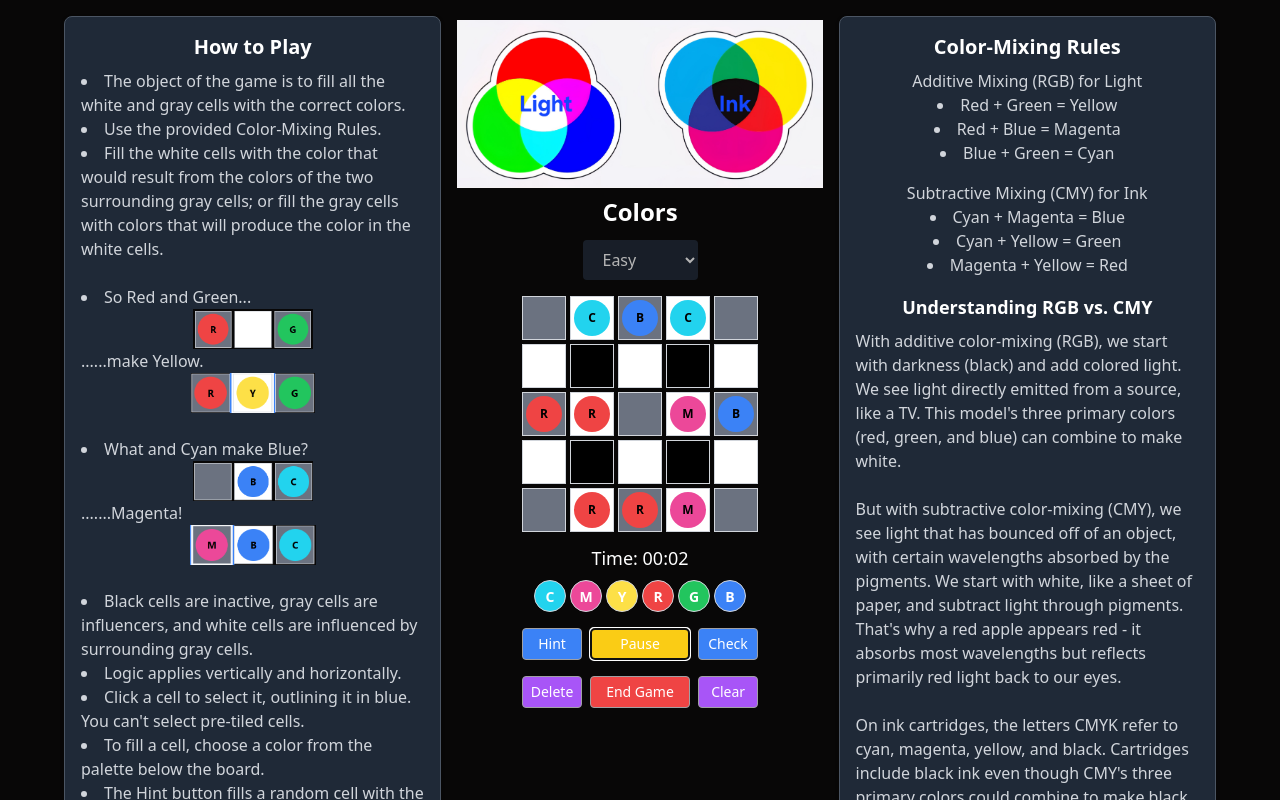
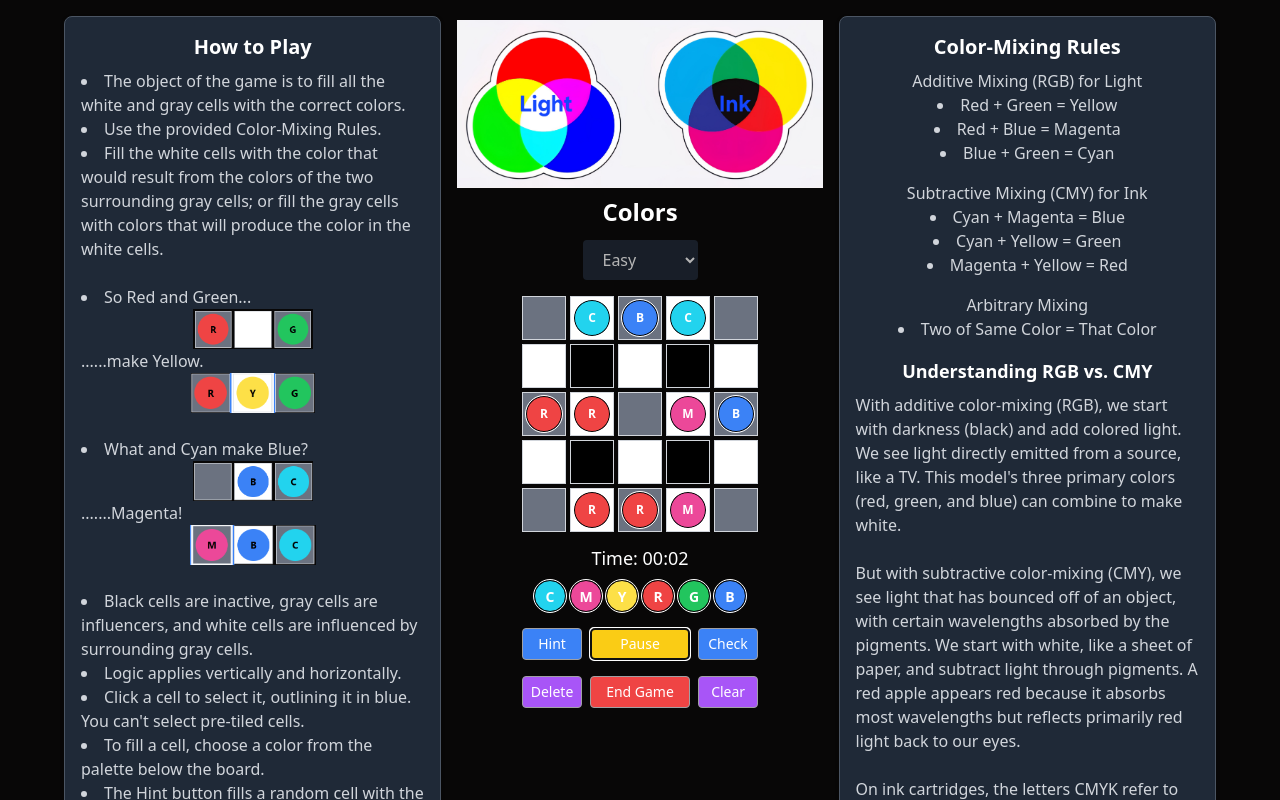
Before and after one commit to schlajo/colors-game, a React (Vite) app: page / in a window 1280 px wide. Both pictures are taken after a click on the button "Start Game". Shown: the top 800 px of the page. Built offline with nearby package versions, Linux system fonts and the light colour scheme.

Commit message:
Created a separate component for the right panel so I could easily adjust all the Mixing Rules for each difficulty level.  I also made some design changes to the tiles.

```diff
--- a/src/App.jsx
+++ b/src/App.jsx
@@ -13,6 +13,7 @@ import Magenta from "./assets/magenta-example.png";
 import BC from "./assets/blue-cyan-example.png";
 import RG from "./assets/red-green-example.png";
 import Yellow from "./assets/yellow-example.png";
+import ColorMixingRules from "./components/ColorMixingRules";
 
 const App = () => {
   const [board, setBoard] = useState(null);
@@ -576,54 +577,10 @@ const App = () => {
         </div>
 
         {/* Right Panel: Color-Mixing Rules */}
-        <div className="instruction-panel lg:w-1/2 w-full text-center mt-2 lg:mt-4 bg-gray-800 p-4 rounded-lg">
-          <h2 className="text-xl font-bold text-white mb-2">
-            Color-Mixing Rules
-          </h2>
-          <ul className="list-disc list-inside mb-4 text-gray-300">
-            Additive Mixing (RGB) for Light
-            <li>Red + Green = Yellow</li>
-            <li>Red + Blue = Magenta</li>
-            <li>Blue + Green = Cyan</li>
-          </ul>
-          <ul className="list-disc list-inside mb-4 text-gray-300">
-            Subtractive Mixing (CMY) for Ink
-            <li>Cyan + Magenta = Blue</li>
-            <li>Cyan + Yellow = Green</li>
-            <li>Magenta + Yellow = Red</li>
-          </ul>
-          {difficulty === "Medium" && (
-            <ul className="list-disc list-inside mb-4 text-gray-300">
-              Arbitrary Mixing
-              <li>Magenta + Blue = Purple</li>
-              <li>Yellow + Red = Orange</li>
-              <li>Cyan + Green = Silver</li>
-              <li>Two of Same Color = That Color</li>
-            </ul>
-          )}
-          <h3 className="text-lg font-bold text-white mb-2">
-            Understanding RGB vs. CMY
-          </h3>
-          <div className="text-gray-300 text-left">
-            <span>
-              With additive color-mixing (RGB), we start with darkness
-              (black) and add colored light. We see light directly emitted from
-              a source, like a TV.  This model's three primary colors (red, green, and
-              blue) can combine to make white.<br></br>
-              <br></br>
-              But with subtractive color-mixing (CMY), we see light that has
-              bounced off of an object, with certain wavelengths absorbed by the
-              pigments. We start with white, like a sheet of paper, and subtract
-              light through pigments. That's why a red apple appears red - it
-              absorbs most wavelengths but reflects primarily red light back to
-              our eyes. <br></br>
-              <br></br>
-              On ink cartridges, the letters CMYK refer to cyan, magenta,
-              yellow, and black. Cartridges include black ink even though CMY's three primary colors could combine to make black.
-            </span>
-          </div>
+
+          <ColorMixingRules difficulty={difficulty} />
         </div>
-      </div>
+
       <div className="w-full text-center text-white mt-8 py-4 bg-gray-900">
         © 2025 Schlajo. All Rights Reserved.
       </div>
--- a/src/components/Cell.jsx
+++ b/src/components/Cell.jsx
@@ -13,23 +13,25 @@ const Cell = ({ cell, onClick, isSelected, glossAnimation }) => {
       className={`cell border border-gray-300 flex items-center justify-center relative
         ${cell.isHole ? "bg-black cursor-default" : cell.isClue ? "cursor-default" : "cursor-pointer"}
         ${!cell.isHole ? (cell.isInfluencer ? "bg-gray-500" : "bg-white") : ""}
-        ${isSelected ? "ring-2 ring-blue-500 ring-offset-2" : ""}
+        ${isSelected ? "ring-4 ring-blue-600" : ""}
         ${glossAnimation ? "animate-gloss" : ""}
       `}
     >
       {cell.color && (
+        <div className="relative bg-gray-900 rounded-full w-[min(8vw,36px)] h-[min(8vw,36px)] flex items-center justify-center">
           <div
             className={`w-[min(8vw,36px)] h-[min(8vw,36px)] rounded-full flex items-center justify-center
-          ${COLOR_CLASSES[cell.color] || "bg-gray-200"}`}
+            ${COLOR_CLASSES[cell.color] || "bg-gray-200"} border border-black thin-white-ring ring-offset-2
+            ${cell.color === "silver" || cell.color === "gold" ? "shine-effect" : ""}`}
           >
             <span
-            className={`text-black font-bold pointer-events-none text-[12px]
-            flex items-center justify-center text-shadow-sm ${
-              cell.color === "black" ? "text-white" : "text-black"
-            }`}
+              className={`font-bold pointer-events-none text-[12px]
+              flex items-center justify-center text-shadow-sm
+              ${cell.color === "white" ? "text-black" : "text-white"}`}
             >
               {COLOR_LABELS[cell.color]}
             </span>
+          </div>
         </div>
       )}
       {cell.isIncorrect && (
--- /dev/null
+++ b/src/components/ColorMixingRules.jsx
@@ -0,0 +1,113 @@
+import React from "react";
+
+const COLOR_MIXING_RULES_BY_DIFFICULTY = {
+  Easy: {
+    additive: [
+      "Red + Green = Yellow",
+      "Red + Blue = Magenta",
+      "Blue + Green = Cyan",
+    ],
+    subtractive: [
+      "Cyan + Magenta = Blue",
+      "Cyan + Yellow = Green",
+      "Magenta + Yellow = Red",
+    ],
+    arbitrary: ["Two of Same Color = That Color"],
+  },
+  Medium: {
+    additive: [
+      "Red + Green = Yellow",
+      "Red + Blue = Magenta",
+      "Blue + Green = Cyan",
+    ],
+    subtractive: [
+      "Cyan + Magenta = Blue",
+      "Cyan + Yellow = Green",
+      "Magenta + Yellow = Red",
+    ],
+    arbitrary: [
+      "Magenta + Blue = Purple",
+      "Yellow + Red = Orange",
+      "Cyan + Green = Silver",
+      "Two of Same Color = That Color",
+    ],
+  },
+  Difficult: {
+    additive: [
+      "Red + Green = Yellow",
+      "Red + Blue = Magenta",
+      "Blue + Green = Cyan",
+      "Red + Green + Blue = White",
+    ],
+    subtractive: [
+      "Cyan + Magenta = Blue",
+      "Cyan + Yellow = Green",
+      "Magenta + Yellow = Red",
+      "Cyan + Magenta + Yellow = Black",
+    ],
+    arbitrary: [
+      "Magenta + Blue = Purple",
+      "Yellow + Red = Orange",
+      "Cyan + Green = Silver",
+      "Red + Yellow + Orange = Gold",
+      "Two of Same Color = That Color",
+    ],
+  },
+};
+
+const ColorMixingRules = ({ difficulty }) => {
+  return (
+    <div className="instruction-panel lg:w-1/2 w-full text-center mt-2 lg:mt-4 bg-gray-800 p-4 rounded-lg">
+      <h2 className="text-xl font-bold text-white mb-2">Color-Mixing Rules</h2>
+      <ul className="list-disc list-inside mb-4 text-gray-300">
+        Additive Mixing (RGB) for Light
+        {COLOR_MIXING_RULES_BY_DIFFICULTY[difficulty].additive.map(
+          (rule, index) => (
+            <li key={`additive-${index}`}>{rule}</li>
+          )
+        )}
+      </ul>
+      <ul className="list-disc list-inside mb-4 text-gray-300">
+        Subtractive Mixing (CMY) for Ink
+        {COLOR_MIXING_RULES_BY_DIFFICULTY[difficulty].subtractive.map(
+          (rule, index) => (
+            <li key={`subtractive-${index}`}>{rule}</li>
+          )
+        )}
+      </ul>
+      <ul className="list-disc list-inside mb-4 text-gray-300">
+        Arbitrary Mixing
+        {COLOR_MIXING_RULES_BY_DIFFICULTY[difficulty].arbitrary.map(
+          (rule, index) => (
+            <li key={`arbitrary-${index}`}>{rule}</li>
+          )
+        )}
+      </ul>
+      <h3 className="text-lg font-bold text-white mb-2">
+        Understanding RGB vs. CMY
+      </h3>
+      <div className="text-gray-300 text-left">
+        <span>
+          With additive color-mixing (RGB), we start with darkness (black) and add
+          colored light. We see light directly emitted from a source, like a TV.
+          This model's three primary colors (red, green, and blue) can combine to
+          make white.
+          <br />
+          <br />
+          But with subtractive color-mixing (CMY), we see light that has bounced
+          off of an object, with certain wavelengths absorbed by the pigments. We
+          start with white, like a sheet of paper, and subtract light through
+          pigments. A red apple appears red because it absorbs most
+          wavelengths but reflects primarily red light back to our eyes.
+          <br />
+          <br />
+          On ink cartridges, the letters CMYK refer to cyan, magenta, yellow, and
+          black. Cartridges include black ink even though CMY's three primary
+          colors could combine to make black.
+        </span>
+      </div>
+    </div>
+  );
+};
+
+export default ColorMixingRules;
--- a/src/components/ColorPalette.jsx
+++ b/src/components/ColorPalette.jsx
@@ -12,12 +12,12 @@ const ColorPalette = ({ onColorClick, colors }) => {
             onColorClick(color);
           }}
           className={`w-[min(8vw,36px)] h-[min(8vw,36px)] sm:w-8 sm:h-8 rounded-full flex-shrink-0 p-0 flex items-center justify-center
-            ${COLOR_CLASSES[color] || "bg-gray-200"} border border-gray-300`}
+            ${COLOR_CLASSES[color] || "bg-gray-200"} border border-black thin-white-ring ring-offset-2
+            ${color === "silver" || color === "gold" ? "shine-effect" : ""}`}
         >
           <span
-            className={`text-black font-bold pointer-events-none text-[14px] flex items-center justify-center text-shadow-sm ${
-              color === "white" || color === "gold" ? "text-black" : "text-white"
-            }`}
+            className={`font-bold pointer-events-none text-[14px] flex items-center justify-center text-shadow-sm
+            ${color === "white" ? "text-black" : "text-white"}`}
           >
             {COLOR_LABELS[color]}
           </span>
--- a/src/index.css
+++ b/src/index.css
@@ -98,6 +98,51 @@ body,
   z-index: 5;
 }
 
+/* Shine effect for silver and gold tiles */
+@keyframes shine {
+  0% {
+    left: -100%;
+  }
+  100% {
+    left: 200%;
+  }
+}
+
+.shine-effect {
+  position: relative;
+  overflow: hidden;
+}
+
+.shine-effect::before {
+  content: "";
+  position: absolute;
+  top: 0;
+  left: -100%;
+  width: 50%;
+  height: 100%;
+  background: linear-gradient(
+    135deg,
+    rgba(255, 255, 255, 0.5) 0%,
+    rgba(255, 255, 255, 0) 60%
+  );
+  animation: shine 2s linear infinite;
+  pointer-events: none;
+  z-index: 1;
+}
+
+/* Custom classes for thinner outlines */
+.thin-white-ring {
+  outline: 0.5px solid white;
+}
+
+.thin-white-outline {
+  outline: 0.5px solid white;
+}
+
+.thin-black-ring {
+  outline: 0.5px solid black;
+  outline-offset: 1px;
+}
 
 /* Congratulations message specific styles */
 .congratulations-message {
@@ -114,7 +159,7 @@ body,
   text-align: center;
   width: 80%;
   font-size: 2rem;
-  font-weight: 700rem;
+  font-weight: 700;
 }
 
 @media (min-width: 640px) {
@@ -146,26 +191,6 @@ body,
   justify-content: center;
   align-items: center;
 }
-
-/* Shared overlay message styling for welcome and congratulations messages
-.welcome-message {
-  position: absolute;
-  top: 50%;
-  left: 50%;
-  transform: translate(-50%, -50%);
-  color: #ffffff;
-  text-shadow: 2px 2px 4px rgba(0, 0, 0, 0.5);
-  background: rgba(0, 0, 0, 0.7);
-  padding: 1rem 2rem;
-  border-radius: 10px;
-  z-index: 10;
-  text-align: center;
-  width: 100%;
-  max-width: 300px;
-  margin-top: env(safe-area-inset-top);
-  margin-bottom: env(safe-area-inset-bottom);
-} */
-
 
 @media (max-width: 640px) {
   .welcome-message {
--- a/src/utils/gameLogic.jsx
+++ b/src/utils/gameLogic.jsx
@@ -78,7 +78,7 @@ const COLOR_MIXING_RULES = {
 
 // Create an empty board based on difficulty
 const createBoard = (difficulty = "Medium") => {
-  const { GRID_SIZE, FIXED_HOLES } = DIFFICULTY_CONFIG[difficulty];
+  const { GRID_SIZE, FIXED_HOLES, THREE_NEIGHBOR_CELLS = [] } = DIFFICULTY_CONFIG[difficulty];
   const board = Array(GRID_SIZE)
     .fill()
     .map(() =>
@@ -94,19 +94,45 @@ const createBoard = (difficulty = "Medium") => {
         }))
     );
 
-  for (let row = 0; row < GRID_SIZE; row++) {
-    for (let col = 0; col < GRID_SIZE; col++) {
-      if ((row + col) % 2 === 0) {
-        board[row][col].isInfluencer = true;
-      }
-    }
-  }
-
+  // First, mark all holes as inactive
   FIXED_HOLES.forEach(([row, col]) => {
     board[row][col].isHole = true;
     board[row][col].isActive = false;
     board[row][col].isInfluencer = false;
   });
+
+  // Then set influencer pattern for non-hole cells
+  for (let row = 0; row < GRID_SIZE; row++) {
+    for (let col = 0; col < GRID_SIZE; col++) {
+      // Skip holes
+      if (board[row][col].isHole) continue;
+
+      // Set influencer cells based on checkerboard pattern
+      if ((row + col) % 2 === 0) {
+        board[row][col].isInfluencer = true;
+      }
+      // All non-hole cells should be active and playable
+      board[row][col].isActive = true;
+    }
+  }
+
+  // NEW: Validate influenced cells have correct neighbor counts
+  for (let row = 0; row < GRID_SIZE; row++) {
+    for (let col = 0; col < GRID_SIZE; col++) {
+      // Skip holes and influencer cells
+      if (board[row][col].isHole || board[row][col].isInfluencer) continue;
+
+      // This is an influenced cell - check its neighbors
+      const neighbors = getNeighbors(board, row, col);
+      const isThreeNeighborCell = THREE_NEIGHBOR_CELLS.some(([r, c]) => r === row && c === col);
+      const expectedCount = isThreeNeighborCell ? 3 : 2;
+
+      if (neighbors.length !== expectedCount) {
+        console.warn(`Influenced cell [${row},${col}] has ${neighbors.length} neighbors, expected ${expectedCount}. Marking as inactive.`);
+        board[row][col].isActive = false;
+      }
+    }
+  }
 
   return board;
 };
```
Lines whose indentation alone changed are shown as unchanged.
